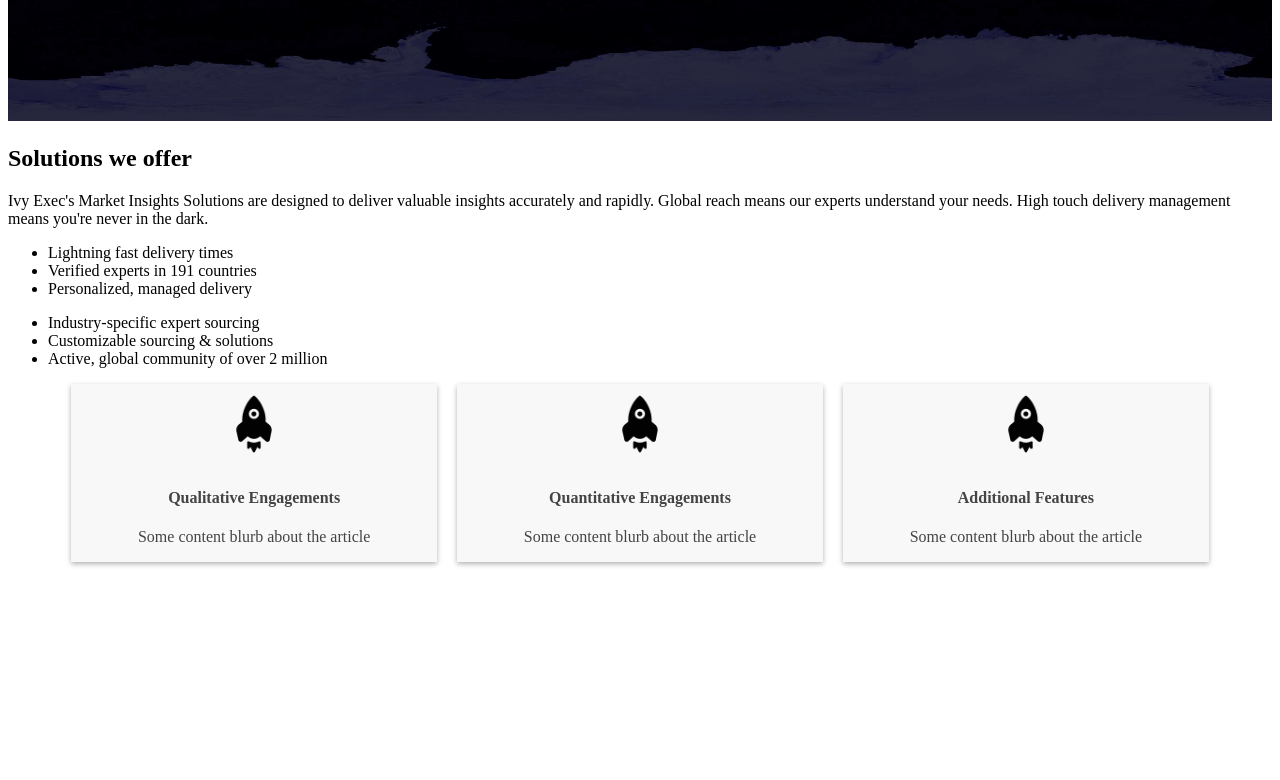
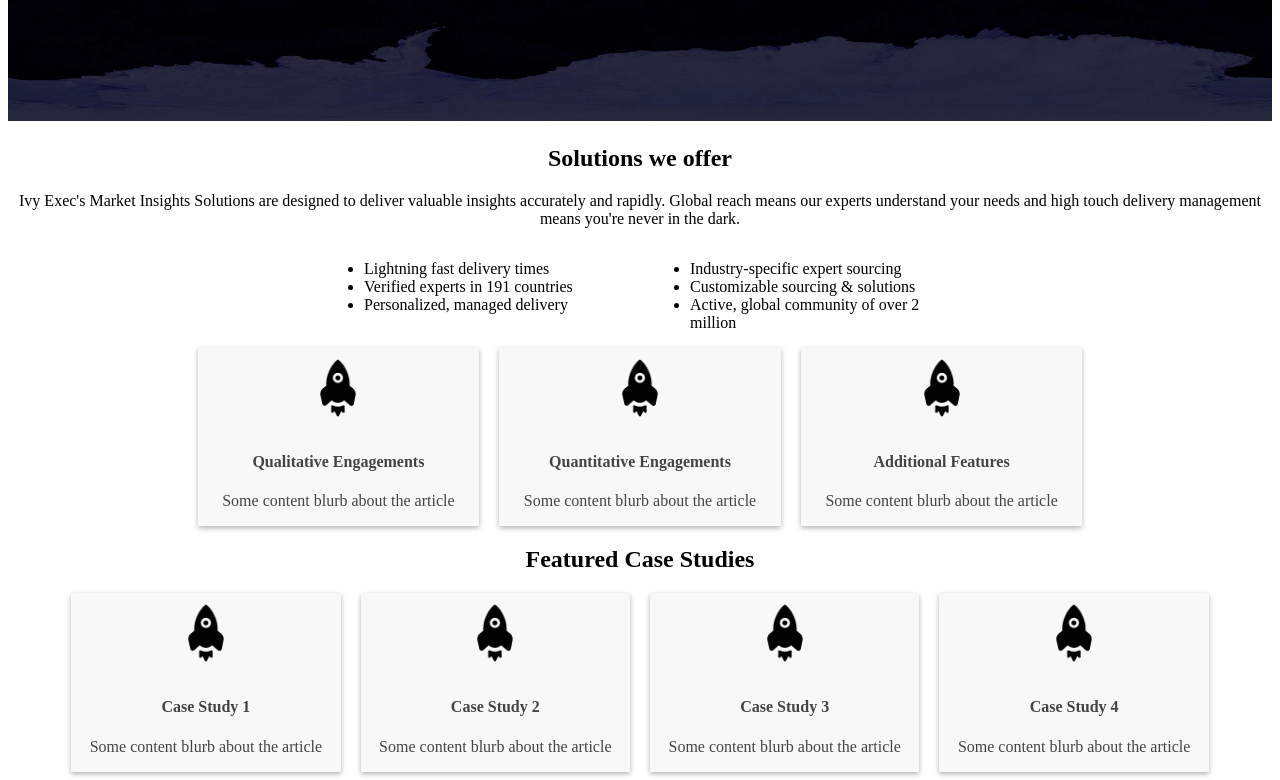
Before and after one commit to jefflovell/ivy-insights, a plain HTML site: page index.html in a window 1280 px wide. Shown: the part 803-1583 px from the top of the page. Before the commit the page ends 1373 px from the top, so only its background shows below. Drawn offline with Linux system fonts and the light colour scheme.

Commit message:
created case study cards, centered service features

```diff
--- a/index.html
+++ b/index.html
@@ -9,7 +9,6 @@
 	<header>
 
 			<img id="logo" src="img/ivy-logo.svg">
-
 
 			<ul id="top-nav">
 				<li><a href="#">Jobs</a></li>
@@ -37,20 +36,30 @@
 	</section>
 
 	<section id="solutions">
+
+		<section class="centered">
 			<h2>Solutions we offer</h2>
-		<p>Ivy Exec's Market Insights Solutions are designed to deliver valuable insights accurately and rapidly. Global reach means our experts understand your needs. High touch delivery management means you're never in the dark.</p>
+			<p>Ivy Exec's Market Insights Solutions are designed to deliver valuable insights accurately and rapidly. Global reach means our experts understand your needs and high touch delivery management means you're never in the dark.</p>
+		</section>
+
+		<section class="features">
+			<div class="service-list">
 				<ul>
 					<li>Lightning fast delivery times</li>
 					<li>Verified experts in 191 countries</li>
 					<li>Personalized, managed delivery</li>
 				</ul>
+			</div>
+			<div class="service-list">
 				<ul>
 					<li>Industry-specific expert sourcing</li>
 					<li>Customizable sourcing & solutions</li>
 					<li>Active, global community of over 2 million</li>
 				</ul>
-		<div class="services">
-			<div id="item-1">
+			</div>
+		</section>
+
+		<section class="services">
 				<a href="" class="card centered">
 					<div class="thumb">
 						<img src="img/rocket-proof.png">
@@ -85,11 +94,62 @@
 					</article>
 				</a>
 			</div>
+		</section>
+
+	</section>
+
+	<section id="case-studies" class="centered">
+		<h2>Featured Case Studies</h2>
+		<section class="cases">
+			<div id="study-1">
+				<a href="" class="card centered">
+					<div class="thumb">
+						<img src="img/rocket-proof.png">
+					</div>
+					<article>
+						<h4>Case Study 1</h4>
+						<p>Some content blurb about the article</p>
+					</article>
+				</a>
+			</div>
+
+			<div id="study-2">
+				<a href="" class="card centered">
+					<div class="thumb">
+						<img src="img/rocket-proof.png">
+					</div>
+					<article>
+						<h4>Case Study 2</h4>
+						<p>Some content blurb about the article</p>
+					</article>
+				</a>
+			</div>
+
+			<div id="item-3">
+				<a href="" class="card centered">
+					<div class="thumb">
+						<img src="img/rocket-proof.png">
+					</div>
+					<article>
+						<h4>Case Study 3</h4>
+						<p>Some content blurb about the article</p>
+					</article>
+				</a>
+			</div>
+
+			<div id="item-4">
+				<a href="" class="card centered">
+					<div class="thumb">
+						<img src="img/rocket-proof.png">
+					</div>
+					<article>
+						<h4>Case Study 4</h4>
+						<p>Some content blurb about the article</p>
+					</article>
+				</a>
 			</div>
 
 		</section>
-
-	<section id="case-studies">
 
 	</section>
 
--- a/styles.css
+++ b/styles.css
@@ -46,7 +46,7 @@
 /*Services Grid*/
 
 .services {
-	width: 90%;
+	width: 70%;
   	max-width: 1240px;
  	margin: 0 auto;
 
@@ -56,3 +56,27 @@
 	grid-template-rows: auto;
 	grid-gap: 20px;
 }
+
+.cases {
+	width: 90%;
+  	max-width: 1240px;
+ 	margin: 0 auto;
+
+	display: grid;
+
+	grid-template-columns: 1fr 1fr 1fr 1fr;
+	grid-template-rows: auto;
+	grid-gap: 20px;
+}
+
+.features {
+	width: 50%;
+  	max-width: 1240px;
+ 	margin: 0 auto;
+
+	display: grid;
+
+	grid-template-columns: 1fr 1fr;
+	grid-template-rows: auto;
+	grid-gap: 20px;
+}
```
Lines whose indentation alone changed are shown as unchanged.
